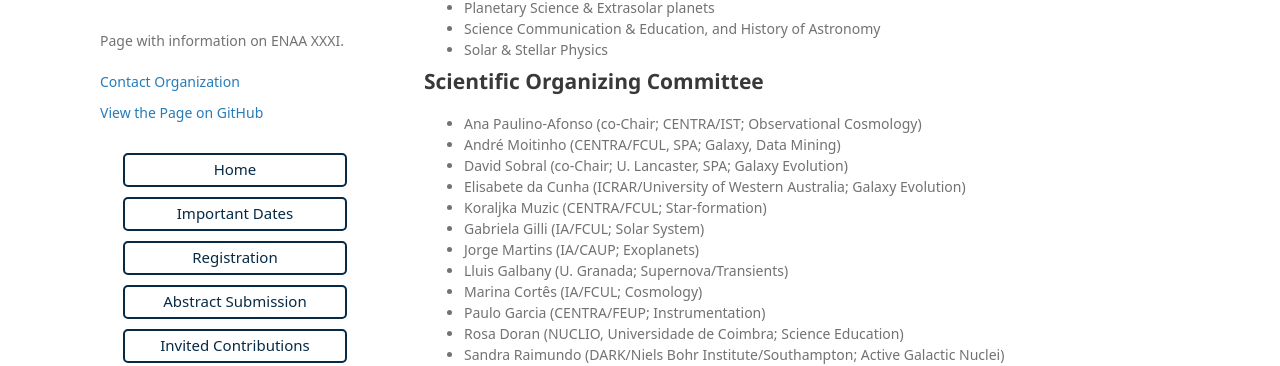
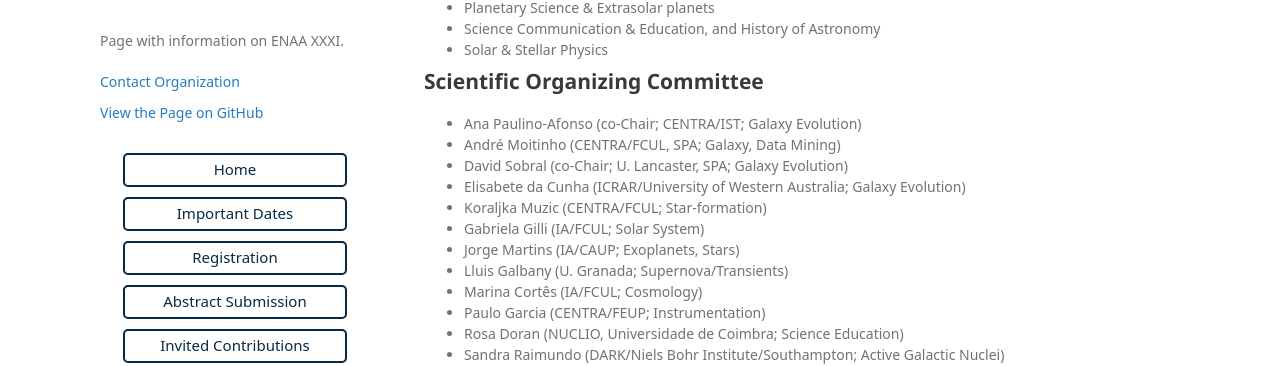
Before and after one commit to ENAAXXXI/ENAAXXXI.github.io, a Jekyll site: the page built from index.md, in a window 1280 px wide and 900 px high, scrolled down 605 px. Shown: the part 146-512 px from the top of the window. Built offline with Jekyll 4.4.1, drawn with Linux system fonts in a browser that asks for light colours; some web fonts are replaced; our own code applies the rules of GitHub Pages for plain Markdown files.

```diff
--- a/index.md
+++ b/index.md
@@ -31,13 +31,13 @@ The fees will be used to create awards to be given to the best posters and talks
 - Solar & Stellar Physics
 
 ## Scientific Organizing Committee
-- Ana Paulino-Afonso (co-Chair; CENTRA/IST; Observational Cosmology)
+- Ana Paulino-Afonso (co-Chair; CENTRA/IST; Galaxy Evolution)
 - André Moitinho (CENTRA/FCUL, SPA; Galaxy, Data Mining)
 - David Sobral (co-Chair; U. Lancaster, SPA; Galaxy Evolution)
 - Elisabete da Cunha (ICRAR/University of Western Australia; Galaxy Evolution)
 - Koraljka Muzic  (CENTRA/FCUL; Star-formation)
 - Gabriela Gilli (IA/FCUL; Solar System)
-- Jorge Martins (IA/CAUP; Exoplanets)
+- Jorge Martins (IA/CAUP; Exoplanets, Stars)
 - Lluis Galbany (U. Granada; Supernova/Transients)
 - Marina Cortês (IA/FCUL; Cosmology)
 - Paulo Garcia (CENTRA/FEUP; Instrumentation)
```
Also changed, not shown: invited.md (+1 -0 lines).
